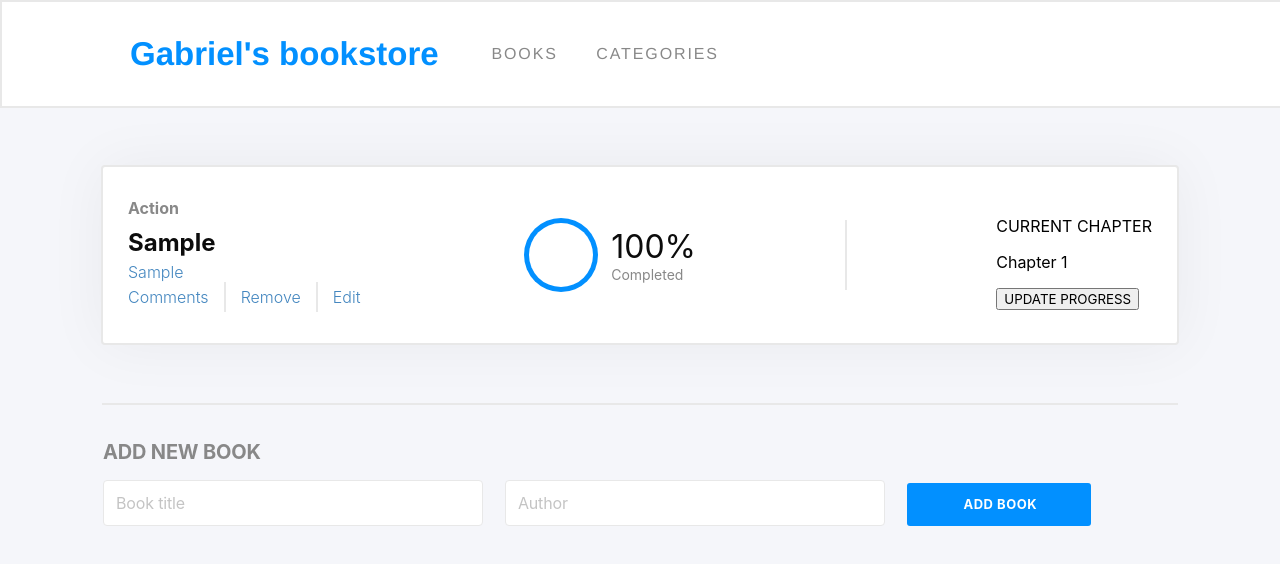
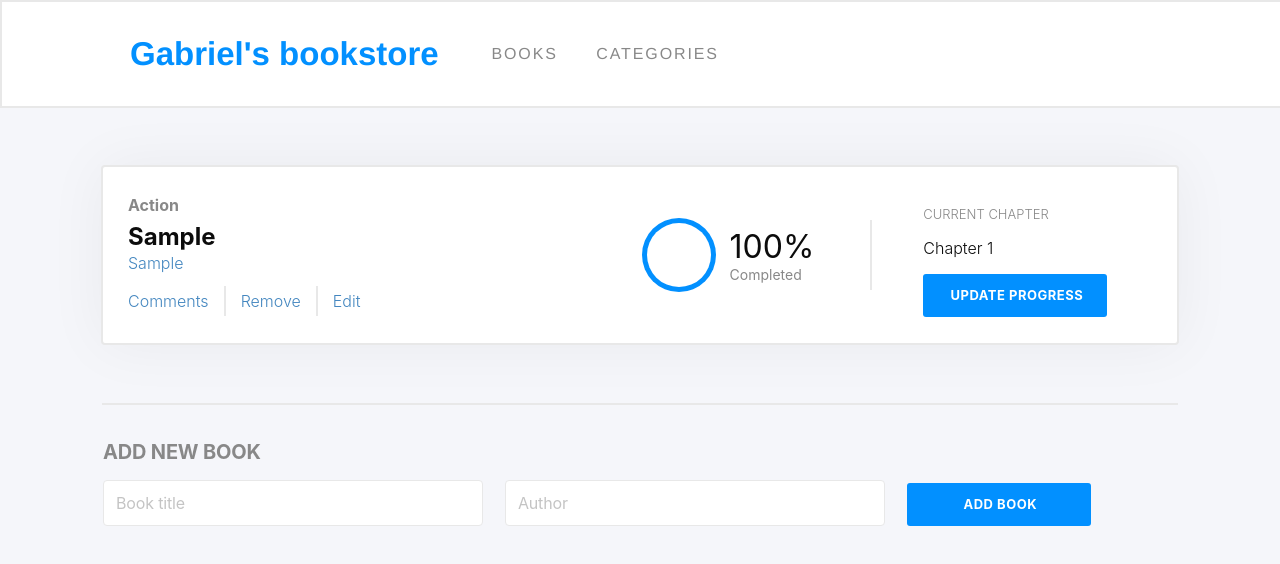
Before and after one commit to Gopxfs/bookstore, a React (Create React App) app: page / in a window 1280 px wide. Both pictures are taken after typing "Sample", "Sample" into the empty fields and a click on the button "ADD BOOK". Shown: the top 564 px of the page. Built offline with nearby package versions, Linux system fonts and the light colour scheme; no server answers.

Commit message:
Add category placeholder & minor changes

```diff
--- a/src/style/partials/__booksPage.scss
+++ b/src/style/partials/__booksPage.scss
@@ -43,11 +43,12 @@ main {
     display: flex;
     flex-direction: column;
     justify-content: space-around;
+    width: 40%;
 
     .bookInfo {
       display: flex;
       flex-direction: column;
-      gap: 5px;
+      gap: 2px;
 
       h2 {
         color: $black;
@@ -71,6 +72,7 @@ main {
     .bookActions {
       display: flex;
       flex-direction: row;
+      margin-top: 13px;
 
       button {
         font-size: 16px;
@@ -98,6 +100,7 @@ main {
     flex-direction: row;
     align-items: center;
     margin-left: 15%;
+    width: 12rem;
 
     .circle {
       position: relative;
@@ -124,5 +127,41 @@ main {
   hr {
     height: 4.25rem;
     width: 0;
+    margin-left: 5%;
+    margin-right: 5%;
+  }
+
+  .chapters {
+    margin-left: 0;
+    width: 25%;
+
+    p {
+      font-size: 0.813rem;
+      font-weight: 300;
+      color: $gray;
+    }
+
+    .currentChapter {
+      font-size: 1rem;
+      color: $black;
+    }
+
+    button {
+      font-size: 0.813rem;
+      font-weight: bold;
+      letter-spacing: 0.5px;
+      text-align: center;
+      color: #fff;
+      width: 11.5rem;
+      padding: 0.801rem 1.188rem 0.886rem 1.375rem;
+      border-radius: 3px;
+      border: 0;
+      background-color: $blue_high;
+    }
+
+    button:hover {
+      cursor: pointer;
+      filter: grayscale(33%);
+    }
   }
 }
```
